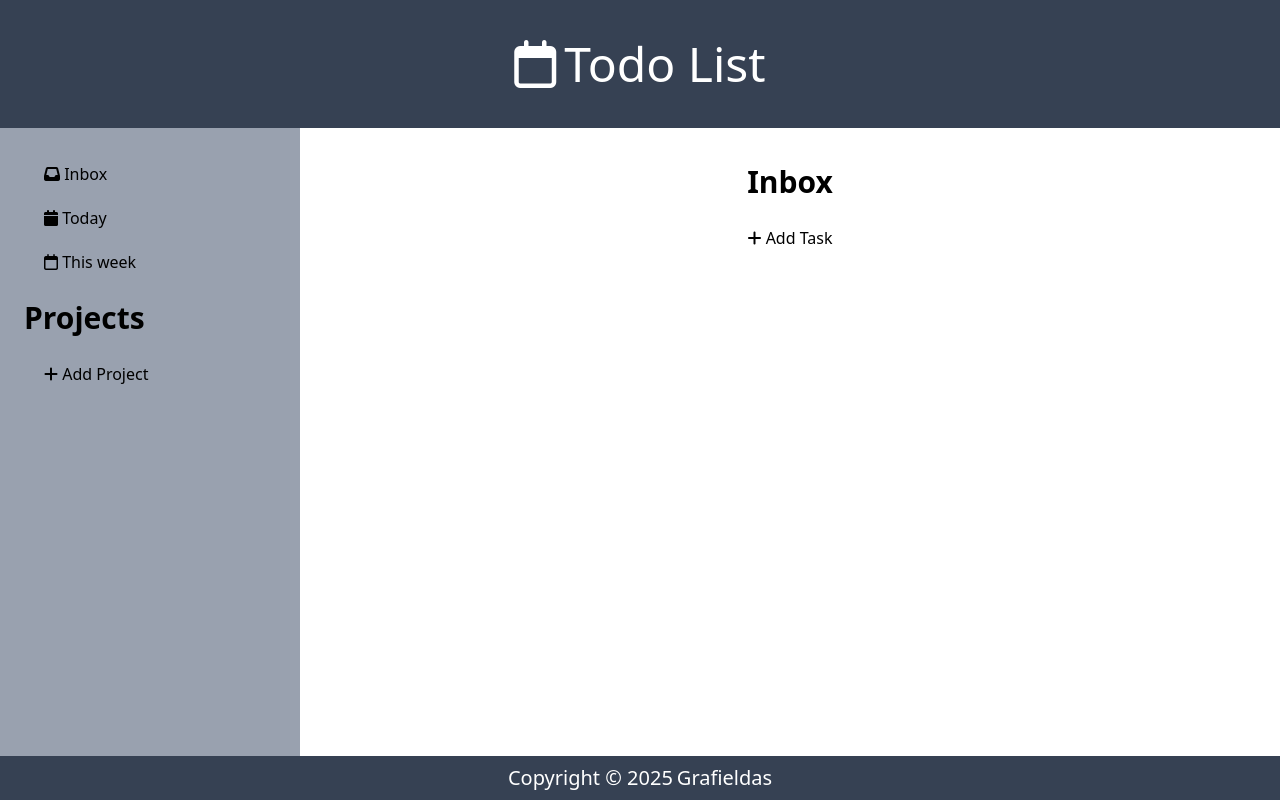
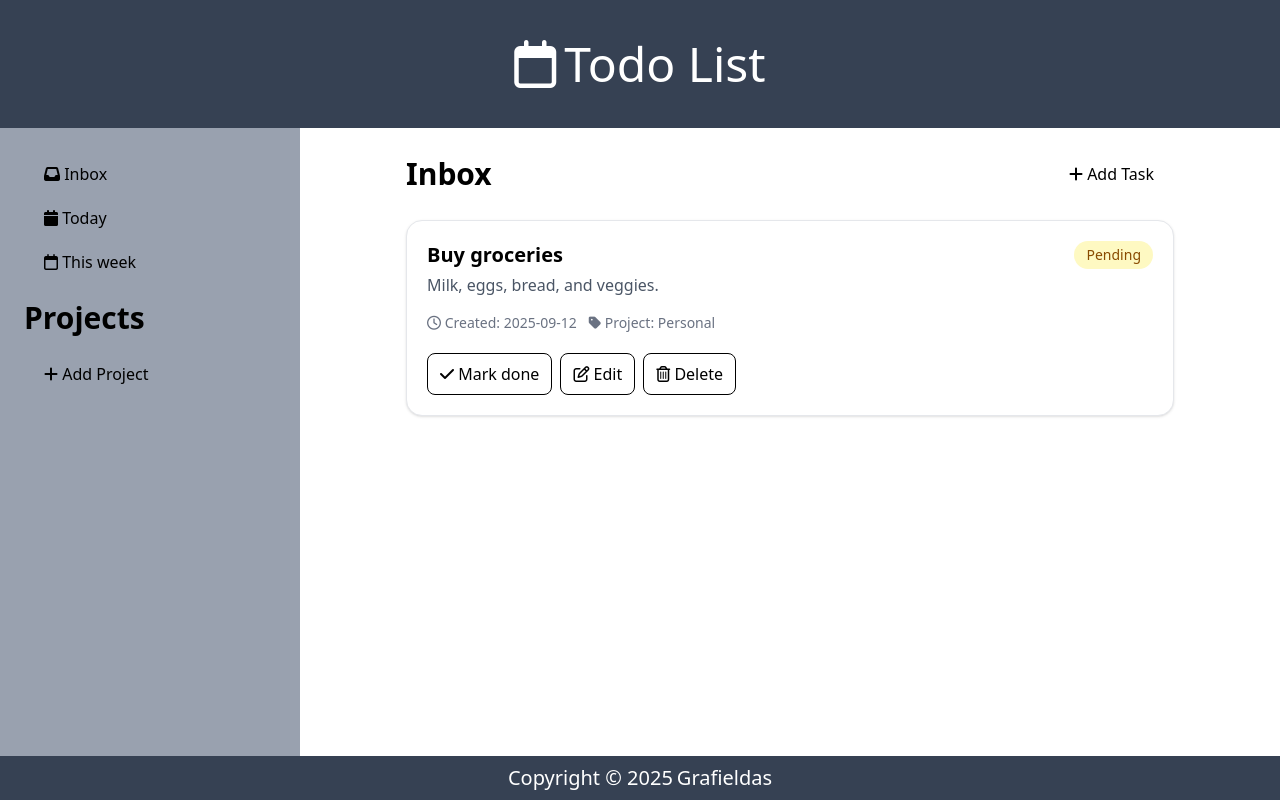
Before and after one commit to Garfieldas/todo-app, a website built with Vite: page index.html in a window 1280 px wide. Built offline with nearby package versions, Linux system fonts and the light colour scheme.

Commit message:
Created card component and container for tasks

```diff
--- a/index.html
+++ b/index.html
@@ -85,16 +85,58 @@
           </button>
         </div>
       </nav>
-      <main class="col-span-full md:col-start-2 md:row-start-2 p-4 flex justify-center ">
-        <div class="flex flex-col items-center gap-4">
-        <h1 class="text-3xl mt-5 font-bold">Inbox</h1>
+      <main
+        class="col-span-full md:col-start-2 md:row-start-2 p-6 flex flex-col items-center"
+      >
+        <div class="w-full max-w-3xl flex items-center justify-between">
+          <h1 class="text-3xl font-bold">Inbox</h1>
           <button
-            class="py-2.5 px-5 text-left hover:bg-gray-300 cursor-pointer"
+            class="py-2.5 px-5 rounded-lg hover:bg-gray-200 cursor-pointer"
           >
             <i class="fa-solid fa-plus"></i> Add Task
           </button>
         </div>
-          </main>
+        <div class="w-full max-w-3xl mt-6 space-y-4">
+          <article
+            class="rounded-2xl border border-gray-200 bg-white shadow p-5"
+          >
+            <header class="flex items-start justify-between gap-4">
+              <div>
+                <h3 class="text-xl font-semibold">Buy groceries</h3>
+                <p class="text-gray-600 mt-1">
+                  Milk, eggs, bread, and veggies.
+                </p>
+              </div>
+
+              <span
+                class="shrink-0 rounded-full px-3 py-1 text-sm font-medium bg-yellow-100 text-yellow-800"
+              >
+                Pending
+              </span>
+            </header>
+
+            <div
+              class="mt-4 flex flex-wrap items-center gap-3 text-sm text-gray-500"
+            >
+              <span
+                ><i class="fa-regular fa-clock"></i> Created: 2025-09-12</span
+              >
+              <span><i class="fa-solid fa-tag"></i> Project: Personal</span>
+            </div>
+
+            <div class="mt-5 flex items-center gap-2">
+              <button class="rounded-lg border px-3 py-2 hover:bg-gray-50">
+                <i class="fa-solid fa-check"></i> Mark done
+              </button>
+              <button class="rounded-lg border px-3 py-2 hover:bg-gray-50">
+                <i class="fa-regular fa-pen-to-square"></i> Edit
+              </button>
+              <button class="rounded-lg border px-3 py-2 hover:bg-gray-50">
+                <i class="fa-regular fa-trash-can"></i> Delete
+              </button>
+            </div>
+          </article>
+        </div>
       </main>
 
       <footer
```
